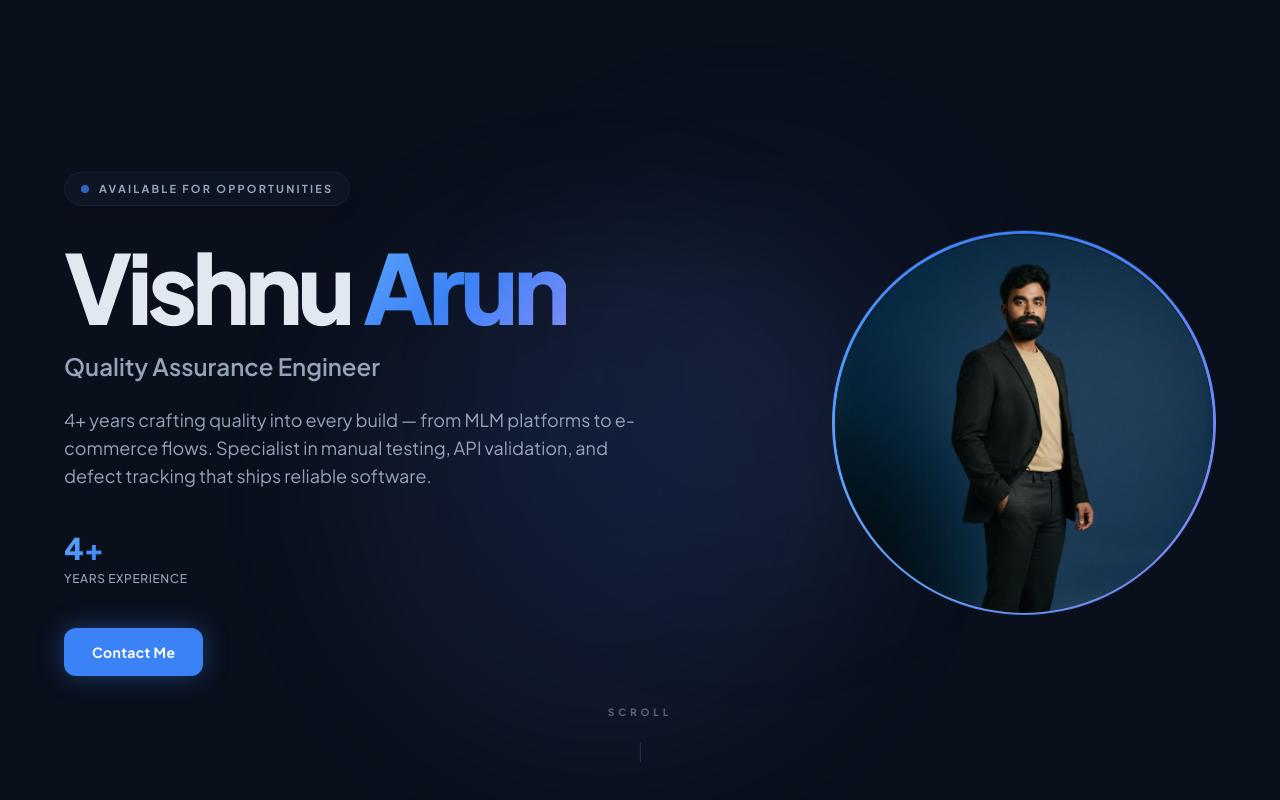
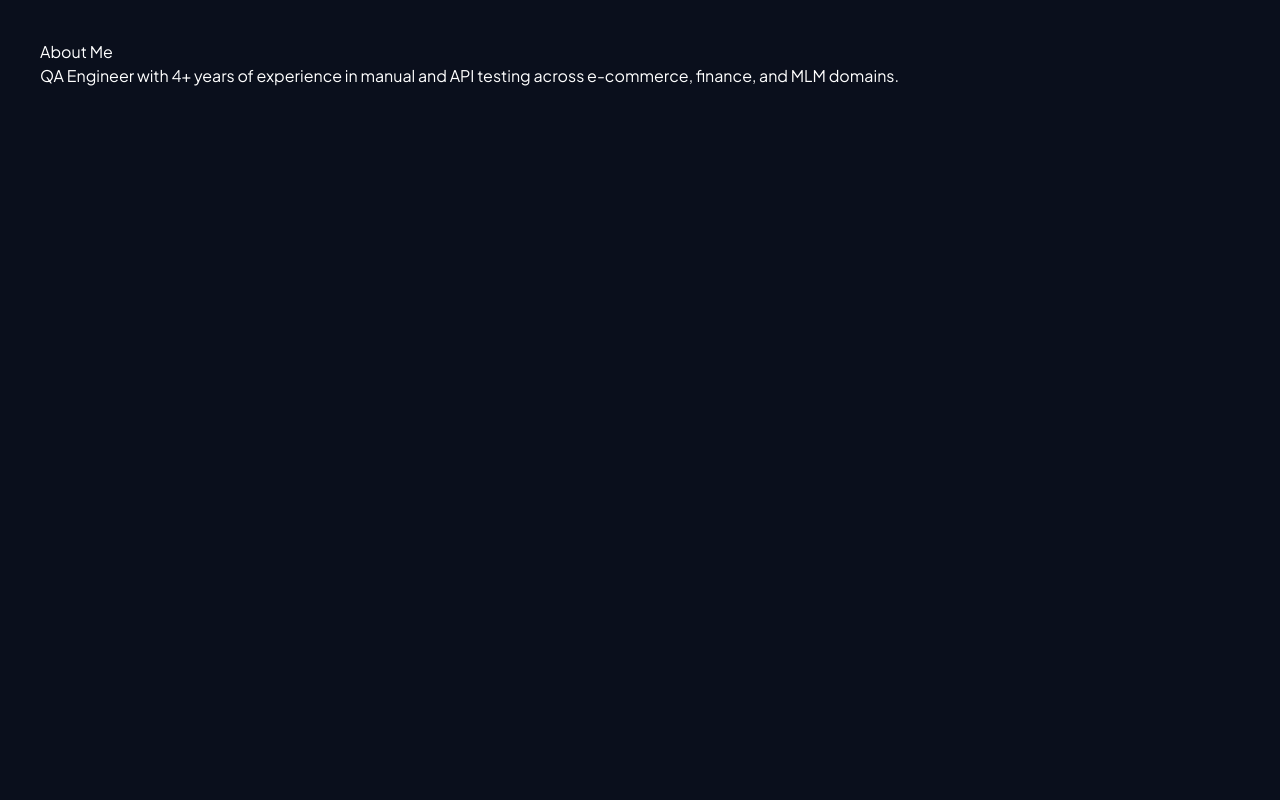
Before and after one commit to vishnu-arun-in/vishnu-portfolio, a Next.js app: page / in a window 1280 px wide. Built offline with nearby package versions, Linux system fonts and the light colour scheme.

Commit message:
Update page.tsx

```diff
--- a/src/app/page.tsx
+++ b/src/app/page.tsx
@@ -1,11 +1,11 @@
-import Header from "../components/Header";
-import HeroSection from "./components/HeroSection";
-
-export default function Home() {
+export default function AboutSection() {
   return (
-    <main>
-      <Header />
-      <HeroSection />
-    </main>
+    <section style={{ padding: "40px", color: "white" }}>
+      <h2>About Me</h2>
+      <p>
+        QA Engineer with 4+ years of experience in manual and API testing
+        across e-commerce, finance, and MLM domains.
+      </p>
+    </section>
   );
 }
```
